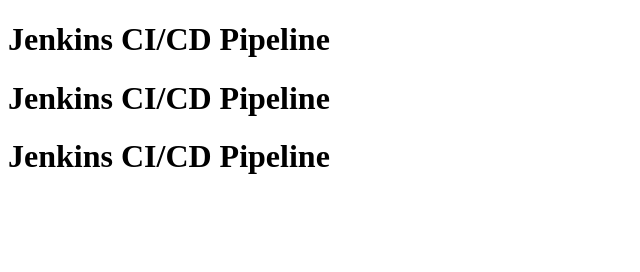
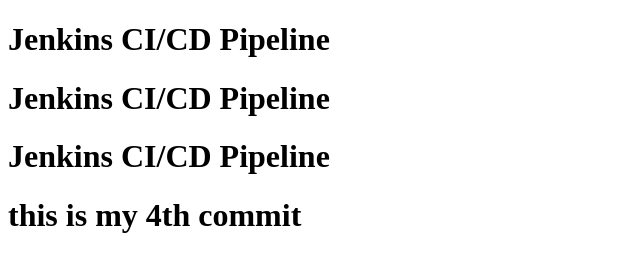
Before and after one commit to mumalkanwar/17april2025-jenkins, a plain HTML site: page index.html in a window 1280 px wide. Shown: the whole page, without its empty margins (0-640 px from the left). Drawn offline with Linux system fonts and the light colour scheme.

Commit message:
4thcommit

```diff
--- a/index.html
+++ b/index.html
@@ -9,5 +9,6 @@
     <h1>Jenkins CI/CD Pipeline</h1>
     <h1>Jenkins CI/CD Pipeline</h1>
     <h1>Jenkins CI/CD Pipeline</h1>
+    <h1>this is my 4th commit</h1>
 </body>
 </html>
```
